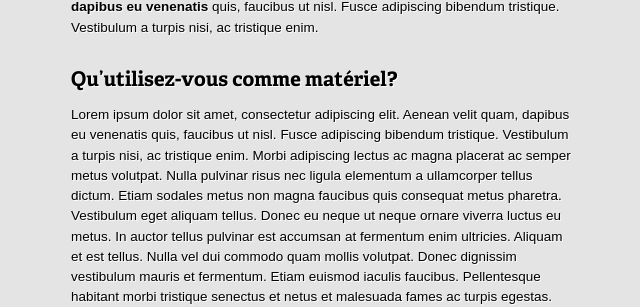
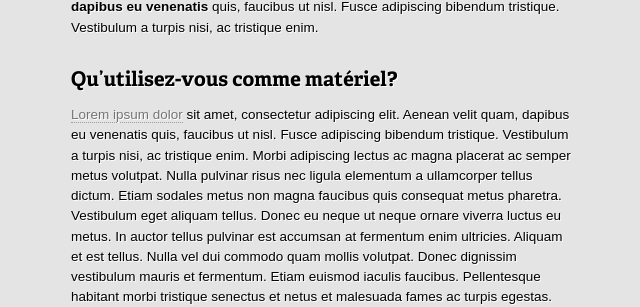
Before and after one commit to remi/utilise.ca, a Jekyll site: the page built from _posts/2010-04-09-remi-prevost.markdown, in a window 1280 px wide and 900 px high, scrolled down 492 px. Shown: the part 153-460 px from the top of the window, without its empty margins (319-959 px from the left). Built offline with Jekyll 4.4.1, drawn with Linux system fonts in a browser that asks for light colours; Markdown is read by kramdown in place of the engine named in the settings; part of the change alters nothing that is shown; some of the changed text lies outside the part shown.

```diff
--- a/_posts/2010-04-09-remi-prevost.markdown
+++ b/_posts/2010-04-09-remi-prevost.markdown
@@ -12,7 +12,7 @@ Lorem ipsum [dolor sit](#) amet, *consectetur adipiscing elit*. Aenean velit qua
 
 ## Qu’utilisez-vous comme matériel?
 
-Lorem ipsum dolor sit amet, consectetur adipiscing elit. Aenean velit quam, dapibus eu venenatis quis, faucibus ut nisl. Fusce adipiscing bibendum tristique. Vestibulum a turpis nisi, ac tristique enim. Morbi adipiscing lectus ac magna placerat ac semper metus volutpat. Nulla pulvinar risus nec ligula elementum a ullamcorper tellus dictum. Etiam sodales metus non magna faucibus quis consequat metus pharetra. Vestibulum eget aliquam tellus. Donec eu neque ut neque ornare viverra luctus eu metus. In auctor tellus pulvinar est accumsan at fermentum enim ultricies. Aliquam et est tellus. Nulla vel dui commodo quam mollis volutpat. Donec dignissim vestibulum mauris et fermentum. Etiam euismod iaculis faucibus. Pellentesque habitant morbi tristique senectus et netus et malesuada fames ac turpis egestas. Fusce et facilisis lacus. Curabitur fringilla scelerisque lobortis. Quisque vitae enim nibh. Aenean sagittis sodales dolor, ut malesuada augue lobortis a. Proin scelerisque aliquam erat, ut elementum lacus dictum sed. Duis tincidunt imperdiet mauris, eget ornare neque faucibus a.
+[Lorem ipsum dolor][1] sit amet, consectetur adipiscing elit. Aenean velit quam, dapibus eu venenatis quis, faucibus ut nisl. Fusce adipiscing bibendum tristique. Vestibulum a turpis nisi, ac tristique enim. Morbi adipiscing lectus ac magna placerat ac semper metus volutpat. Nulla pulvinar risus nec ligula elementum a ullamcorper tellus dictum. Etiam sodales metus non magna faucibus quis consequat metus pharetra. Vestibulum eget aliquam tellus. Donec eu neque ut neque ornare viverra luctus eu metus. In auctor tellus pulvinar est accumsan at fermentum enim ultricies. Aliquam et est tellus. Nulla vel dui commodo quam mollis volutpat. Donec dignissim vestibulum mauris et fermentum. Etiam euismod iaculis faucibus. Pellentesque habitant morbi tristique senectus et netus et malesuada fames ac turpis egestas. Fusce et facilisis lacus. Curabitur fringilla scelerisque lobortis. Quisque vitae enim nibh. Aenean sagittis sodales dolor, ut malesuada augue lobortis a. Proin scelerisque aliquam erat, ut elementum lacus dictum sed. Duis tincidunt imperdiet mauris, eget ornare neque faucibus a.
 
 ### Mettons que quelqu’un voudrait mettre un sous-titre…
 
@@ -42,3 +42,5 @@ Lorem ipsum dolor sit amet, consectetur adipiscing elit. Aenean velit quam, dapi
 ## L’unique outil dont vous ne pourriez absolument vous passer, et pourquoi?
 
 MacVim, parce que bla bla bla.
+
+[1]: http://exomel.com "Le site de Rémi"
```
